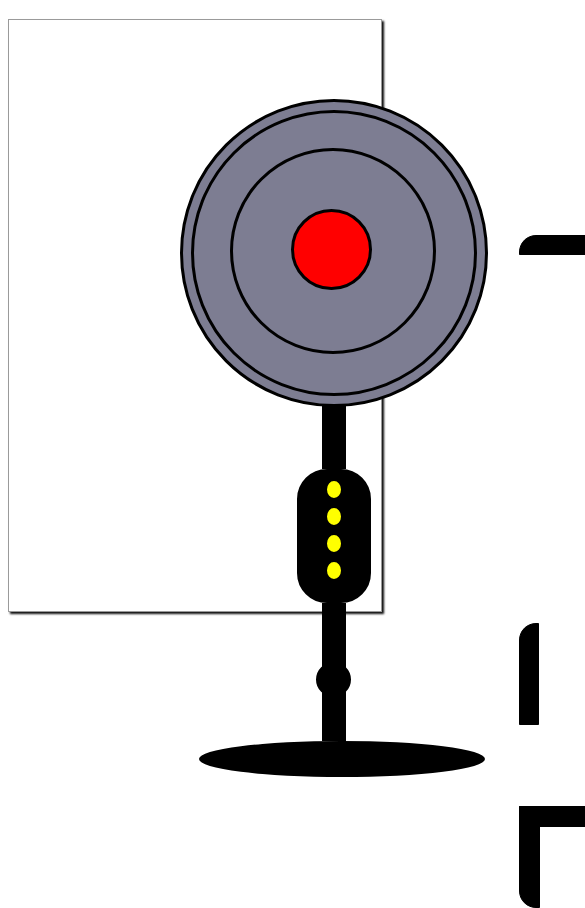
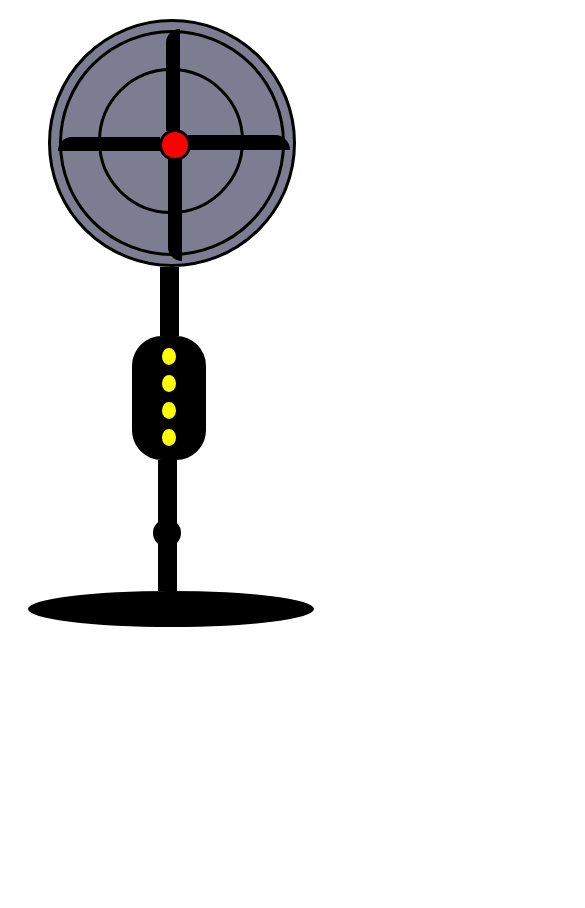
Before and after one commit to JOMI18/FAN-FRAMEWORK, a plain HTML site: page index.html in a window 390 px wide. Shown: the part 61-969 px from the top of the page, 585 px wide, since content can reach past the window. After the commit the page ends 844 px from the top, so only its background shows below. Drawn offline with Linux system fonts and the light colour scheme.

Commit message:
perfected responsiveness

```diff
--- a/styles.css
+++ b/styles.css
@@ -1,13 +1,6 @@
-.fff{
-    height: 70vh;
-    border: 1px solid rgba(0, 0, 0, 0.397);
-    box-shadow: 2px 2px 2px rgb(15, 15, 15);
-}
-
-
 
 .circle1 {
-    margin-top: 50px;
+    /* margin-top: 50px; */
     width: 300px;
     height: 300px;
     border: 3px solid black;
@@ -45,7 +38,7 @@
   }
 
   .FAN {
-    margin-left: 520px;
+    margin-left: 320px;
   }
 
   .firststem {
@@ -186,33 +179,122 @@
     margin-left: 142px;
   }
 
-  @media (max-width:882px) {
+  @media (max-width:740px) {
+    .FAN {
+      margin-left: 200px;
+    }
+  }
+  @media (max-width:552px) {
+    .FAN {
+      margin-left: 120px;
+    }
     .circle1 {
-        position: absolute;
-        margin-top: 50px;
-        width: 300px;
-        height: 300px;
-        top: 110px;
-        left: 180px;
-        border: 3px solid black;
-        border-radius: 100%;
-        padding: 1px;
-        background-color: rgb(125, 125, 146);
-      }
+      /* margin-top: 50px; */
+      width: 240px;
+      height: 240px;
+    }
+    .circle2 {
+      width: 220px;
+      height:  220px;
 
-      .body{
-        /* position: absolute; */
-       margin-top: 380px;
-       margin-left: -350px;
-      }
+    }
+    .circle3 {
+      width: 140px;
+      height: 140px;
 
-      .foot{
-        margin-left: -330px;
-      }
-      .fb{
-        position: absolute;
-        margin-left: -10px;
+    }
 
-      }
+    .circle4 {
+      width: 26px;
+      height: 26px;
+    }
+    .fanblade1 {
+      width: 100px;
+      height: 12px;
+      margin-top: -490px;
+      margin-left: 10px;
+    }
+
+    .fanblade2 {
+      width: 12px;
+      height: 100px;
+      margin-top: -122px;
+      margin-left: 118px;
+    }
+
+    .fanblade3 {
+      width: 100px;
+      height: 13px;
+      margin-top: 4px;
+      margin-left: 140px;
+    }
+
+    .fanblade4 {
+      width: 12px;
+      height: 100px;
+      margin-top: 9px;
+      margin-left: 120px;
+    }
+    .firststem {
+      width: 15px;
+      margin-left: 112px;
+    }
+
+    .buttonstem {
+      width: 70px;
+      height: 120px;
+
+      margin-left: 84px;
+
+    }
+
+    .secondstem {
+      width: 15px;
+      height: 80px;
+
+      margin-left: 110px
+    }
+
+    .stemcircle {
+      width: 20px;
+      height: 20px;
+
+      margin-left: 105px;
+      margin-bottom: 500px;
+
+      margin-top: -25px;
+    }
+
+    .thirdstem {
+      width: 15px;
+      height: 50px;
+      margin-left: 110px;
+      margin-top: -510px;
+    }
+
+    .foot {
+      width: 280px;
+      height: 30px;
+      border: 3px solid black;
+      border-radius: 100%;
+      background-color: black;
+      margin-left: -20px;
+    }
+
 
   }
+  @media (max-width:400px) {
+    .FAN {
+      margin-left: 40px;
+    }
+  }
+  @media (max-width:315px) {
+    .FAN {
+      margin-left: 20px;
+    }
+  }
+  @media (max-width:300px) {
+    .FAN {
+      margin-left: 8px;
+    }
+  }
```
Also changed, not shown: index.html (+1 -4 lines).
